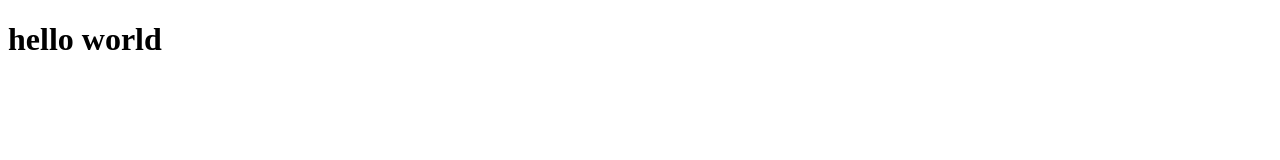
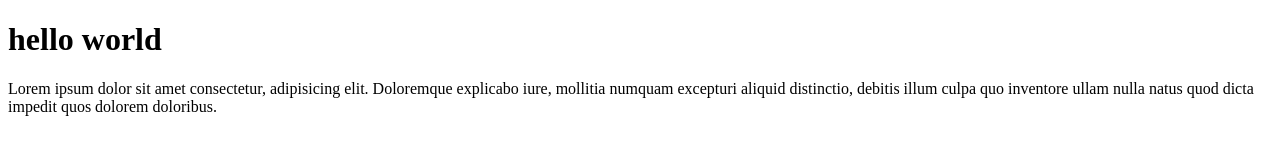
Before and after one commit to adulr/tes-remote-2, a plain HTML site: page index.html in a window 1280 px wide. Drawn offline with Linux system fonts and the light colour scheme.

Commit message:
menambahkan paragrap

```diff
--- a/index.html
+++ b/index.html
@@ -8,5 +8,6 @@
 </head>
 <body>
     <h1> hello world</h1>
+    <p>Lorem ipsum dolor sit amet consectetur, adipisicing elit. Doloremque explicabo iure, mollitia numquam excepturi aliquid distinctio, debitis illum culpa quo inventore ullam nulla natus quod dicta impedit quos dolorem doloribus.</p>
 </body>
 </html>
```
